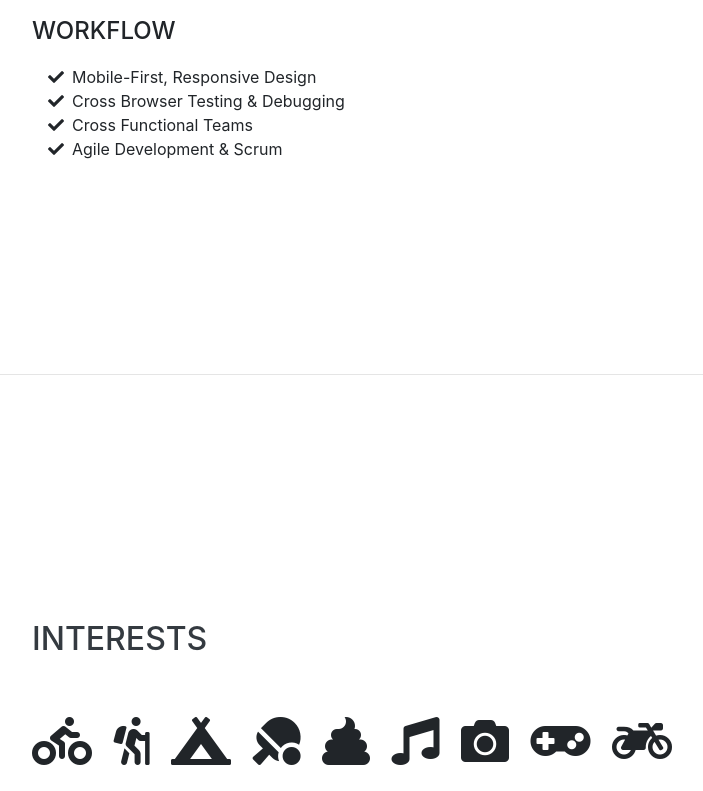
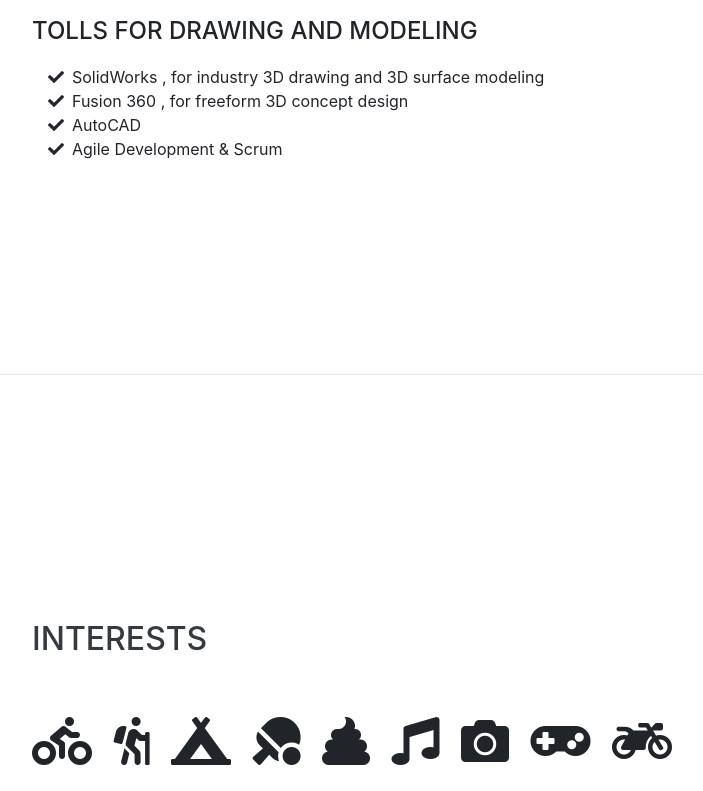
Before and after one commit to OGC-fever/resume, a website with bundled scripts: page index.html in a window 1280 px wide. Shown: the part 1227-2018 px from the top of the page, without its empty margins (288-991 px from the left). Built offline with nearby package versions, Linux system fonts and the light colour scheme; a web font is replaced by a local one.

Commit message:
Update index.html

```diff
--- a/index.html
+++ b/index.html
@@ -120,17 +120,21 @@
           </li>
         </ul>
 
-        <div class="subheading mb-3">Workflow</div>
+        <div class="subheading mb-3">Tolls for drawing and modeling</div>
         <ul class="fa-ul mb-0">
           <li>
             <i class="fa-li fa fa-check"></i>
-            Mobile-First, Responsive Design</li>
+            SolidWorks
+            , for industry 3D drawing and 3D surface modeling
+          </li>
           <li>
             <i class="fa-li fa fa-check"></i>
-            Cross Browser Testing &amp; Debugging</li>
+            Fusion 360
+            , for freeform 3D concept design
+          </li>
           <li>
             <i class="fa-li fa fa-check"></i>
-            Cross Functional Teams</li>
+            AutoCAD</li>
           <li>
             <i class="fa-li fa fa-check"></i>
             Agile Development &amp; Scrum</li>
```
